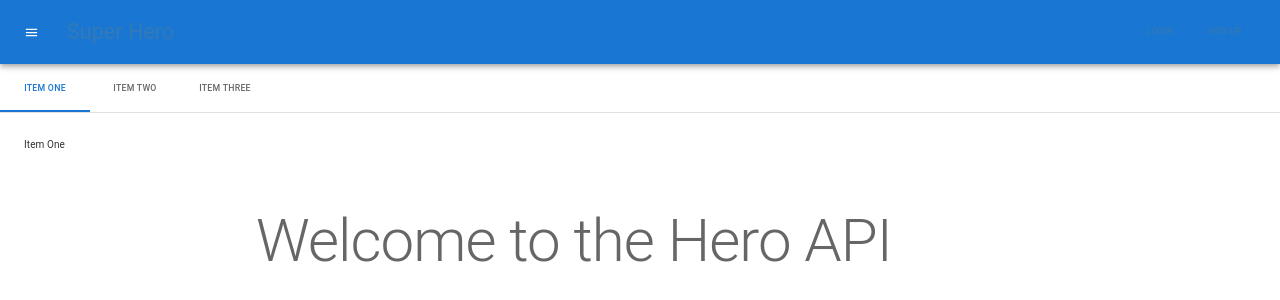
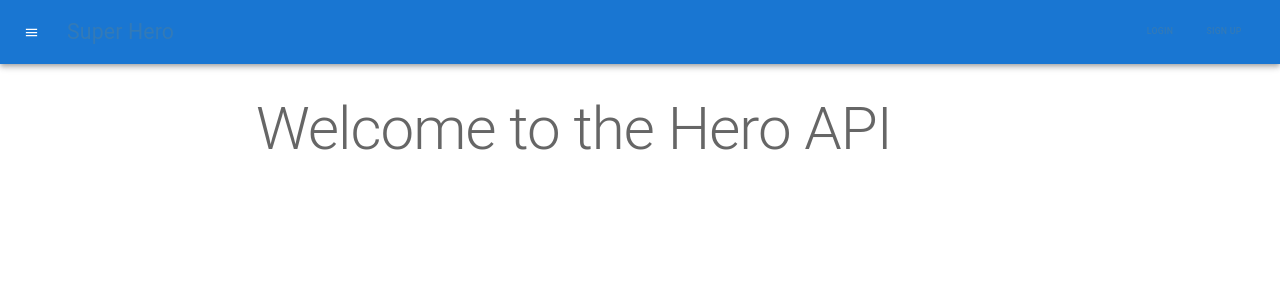
Before and after one commit to RaulMandujano/NetlifyFunctinoAPI, a React (Create React App) app: page / in a window 1280 px wide. Shown: the top 300 px of the page. Built offline with nearby package versions, Linux system fonts and the light colour scheme.

Commit message:
heroes details updates

```diff
--- a/src/App.js
+++ b/src/App.js
@@ -2,7 +2,7 @@ import React from 'react';
 import '../node_modules/bootstrap/dist/css/bootstrap.min.css';
 import './App.css';
 import { Route } from "react-router-dom";
-import MarvelContexts from "./contexts/MarvelContexts";
+
 import ButtonAppBar from "./components/ButtonAppBar";
 import BasicTabs from "./components/BasicTabs";
 import Container from '@mui/material/Container';
@@ -19,10 +19,10 @@ const App = () => {
   return (
     <div>
       <ButtonAppBar />
-      <BasicTabs/>
+
 
       <Route path="/"><Welcome/></Route>
-      <Route path="/heroes"><MarvelContexts/></Route>
+      <Route path="/heroes"> <BasicTabs/></Route>
 
       <Container maxWidth="sm">
       <Route path="/herodetails/:id"><HeroDetails/></Route>
--- a/src/components/BasicTabs.js
+++ b/src/components/BasicTabs.js
@@ -2,8 +2,8 @@ import * as React from 'react';
 import PropTypes from 'prop-types';
 import Tabs from '@mui/material/Tabs';
 import Tab from '@mui/material/Tab';
-import Typography from '@mui/material/Typography';
 import Box from '@mui/material/Box';
+import MarvelContexts from '../contexts/MarvelContexts';
 
 function TabPanel(props) {
   const { children, value, index, ...other } = props;
@@ -18,7 +18,7 @@ function TabPanel(props) {
     >
       {value === index && (
         <Box sx={{ p: 3 }}>
-          <Typography>{children}</Typography>
+          {children}
         </Box>
       )}
     </div>
@@ -49,19 +49,19 @@ const BasicTabs  = () => {
     <Box sx={{ width: '100%' }}>
       <Box sx={{ borderBottom: 1, borderColor: 'divider' }}>
         <Tabs value={value} onChange={handleChange} aria-label="basic tabs example">
-          <Tab label="Item One" {...a11yProps(0)} />
-          <Tab label="Item Two" {...a11yProps(1)} />
-          <Tab label="Item Three" {...a11yProps(2)} />
+          <Tab label="Marvel" {...a11yProps(0)} />
+          <Tab label="Dark horse comics" {...a11yProps(1)} />
+          <Tab label="DC" {...a11yProps(2)} />
         </Tabs>
       </Box>
       <TabPanel value={value} index={0}>
-        Item One
+        <MarvelContexts/>
       </TabPanel>
       <TabPanel value={value} index={1}>
-        Item Two
+        <MarvelContexts publisher={'Dark Horse Comics'} />
       </TabPanel>
       <TabPanel value={value} index={2}>
-        Item Three
+      <MarvelContexts publisher={'DC Comics'} />
       </TabPanel>
     </Box>
   );
--- a/src/components/HeroDetails.js
+++ b/src/components/HeroDetails.js
@@ -6,22 +6,21 @@ import { useParams } from 'react-router-dom';
 const HeroDetails = () =>{
 
     const params = useParams()
-    const [hero , setHero] = React.useState([]);
+    const [hero , setHero] = React.useState(null);
 
     console.log({ params })
 
     React.useEffect(()=>{
         console.log('useEffect executed!')
           const fetchMarvel = async()=>{
-              const marvelURL = `/.netlify/functions/marvel`
+              const marvelURL = `https://akabab.github.io/superhero-api/api/id/${params.id}.json`
 
           try{
             const marvelResponse = await axios.get(marvelURL)
             const marvel = await marvelResponse;
             //console.log(marvel)
-            const heroDetail =  marvel.data.find(item => item.id === params.id * 1)
-            setHero(heroDetail)
-            console.log({ hero : heroDetail , heros : marvel.data});
+
+            setHero(marvel.data)
 
 
 
@@ -46,7 +45,7 @@ const HeroDetails = () =>{
 
         <h1>{hero.name}</h1>
         <h1>{hero.slug}</h1>
-        {/* <h1>{hero.biography.fullName}</h1> */}
+        <h1>{hero.biography?.fullName}</h1>
 
         </>
     )
--- a/src/contexts/MarvelContexts.js
+++ b/src/contexts/MarvelContexts.js
@@ -3,7 +3,7 @@ import React,{useState,useEffect} from 'react'
 import HeroCard from '../components/HeroCard';
 
 
-  function MarvelContexts() {
+  function MarvelContexts({ publisher = 'Marvel Comics'}) {
 
     const [allHeroes,setAllHeroes]=useState([]);
 
@@ -18,7 +18,7 @@ useEffect(()=>{
       const marvel = await marvelResponse;
       //console.log(marvel)
 
-      setAllHeroes(marvel.data);
+      setAllHeroes(marvel.data.filter(el => el.biography?.publisher === publisher));
 
 
 
@@ -33,7 +33,7 @@ useEffect(()=>{
 
   fetchMarvel()
 },
- []
+ [publisher]
 )
 
   return (
```
